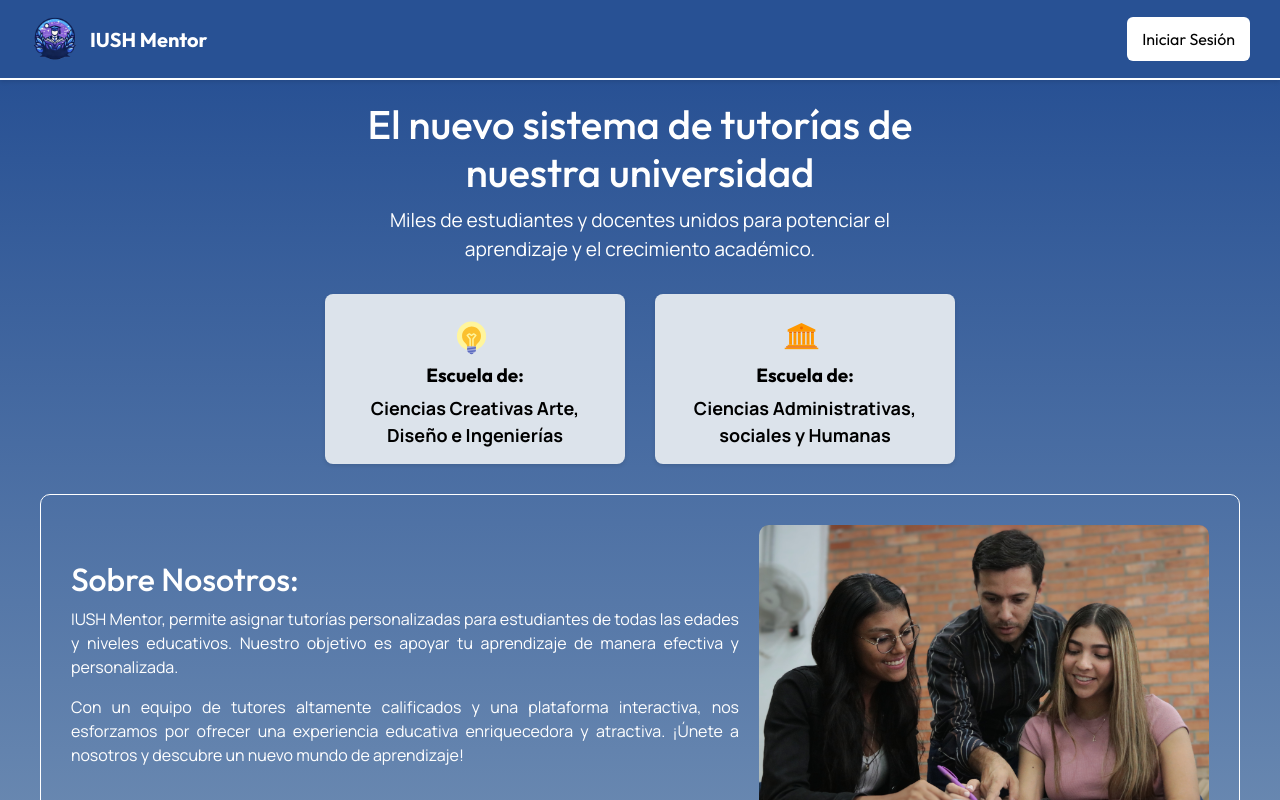
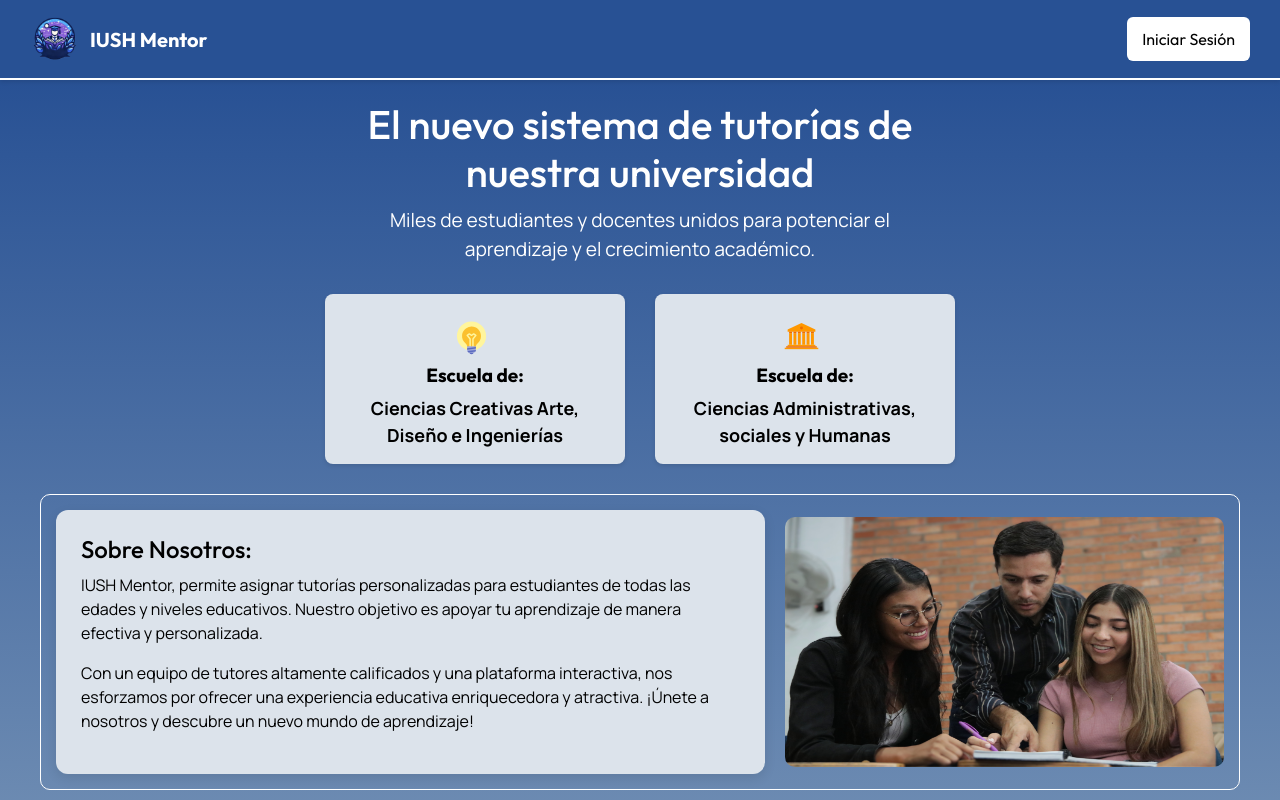
Before and after one commit to JohanTaborda/Iush-Mentor, a React (Vite) app: page / in a window 1280 px wide. Shown: the top 800 px of the page. Built offline with nearby package versions, Linux system fonts and the light colour scheme.

Commit message:
Reorganiza el MainPanel y centraliza el Toast de notificación en la vista de login

```diff
--- a/src/modules/layouts/Main/components/MainPanel/MainPanel.css
+++ b/src/modules/layouts/Main/components/MainPanel/MainPanel.css
@@ -149,35 +149,42 @@
 
 /* About Section */
 .about {
+  background: linear-gradient(to bottom, #3e5e92, #4a638b,);
+  flex-wrap: wrap; /* Para que sea responsivo */
+  justify-content: space-between;
   display: flex;
-  align-items: center;
-  justify-content: space-between;
-  background: linear-gradient(to bottom, #3e5e92, #4a638b,);
-  padding: 30px;
+  padding: 15px;
   margin: 20px;
   border-radius: 10px;
-  text-align: justify;
   color: black;
+  text-align: left;
   border: 1px solid white;
+  align-items: center;
+  gap: 20px;
 }
 
 /* Texto sobre nosotros */
 .about_text {
   font-family: 'Manrope', sans-serif;
-  flex: 1;
-  padding-right: 20px;
+  flex: 1.5;
+  background: rgb(220, 227, 235);
+  border-radius: 12px;
+  padding: 25px;
+  box-shadow: 0px 4px 12px rgba(0, 0, 0, 0.1);
+  min-width: 500px;
+  max-width: 850px;
 }
+
+
 .about_description{
-  color: #fff;
+  color: black;
 }
 
 .about_title {
   font-family: "Outfit";
-  color: #fff;
-}
-
-#title_expertCard{
+  font-size: 1.5rem;
   color: #000;
+  margin-bottom: 10px;
 }
 
 /* Imagen sobre nosotros */
@@ -186,10 +193,9 @@
   display: flex;
   justify-content: center;
   max-width: 450px;
-  max-height: 300px;
-  width: auto;
-  height: auto;
+  max-height: 250px;
 }
+
 
 /* Estilos para la imagen sobre nosotros */
 .about_image img {
@@ -216,6 +222,9 @@
   flex-wrap: wrap;
 }
 
+#title_expertCard{
+  color: #000;
+}
 /* Tarjetas de expertos */
 .expert_card {
   text-align: center;
--- a/src/pages/Login/Login.jsx
+++ b/src/pages/Login/Login.jsx
@@ -57,7 +57,7 @@ const Login = ({ setVisRegister, setMainComponent, setVisAuth }) => {
                 const {role} = data;
 
                 toast.success("¡Bienvenido!", {
-                    position: "bottom-right",
+                    position: "top-center",
                     autoClose: 1500,
                     hideProgressBar: false,
                     closeOnClick: true,
```
